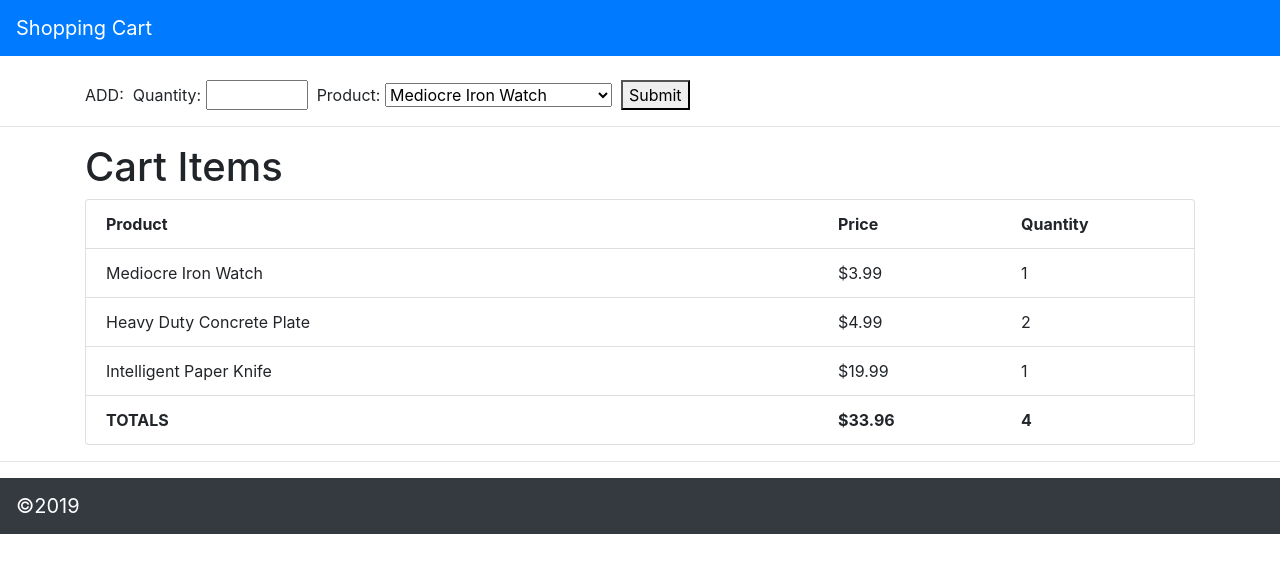
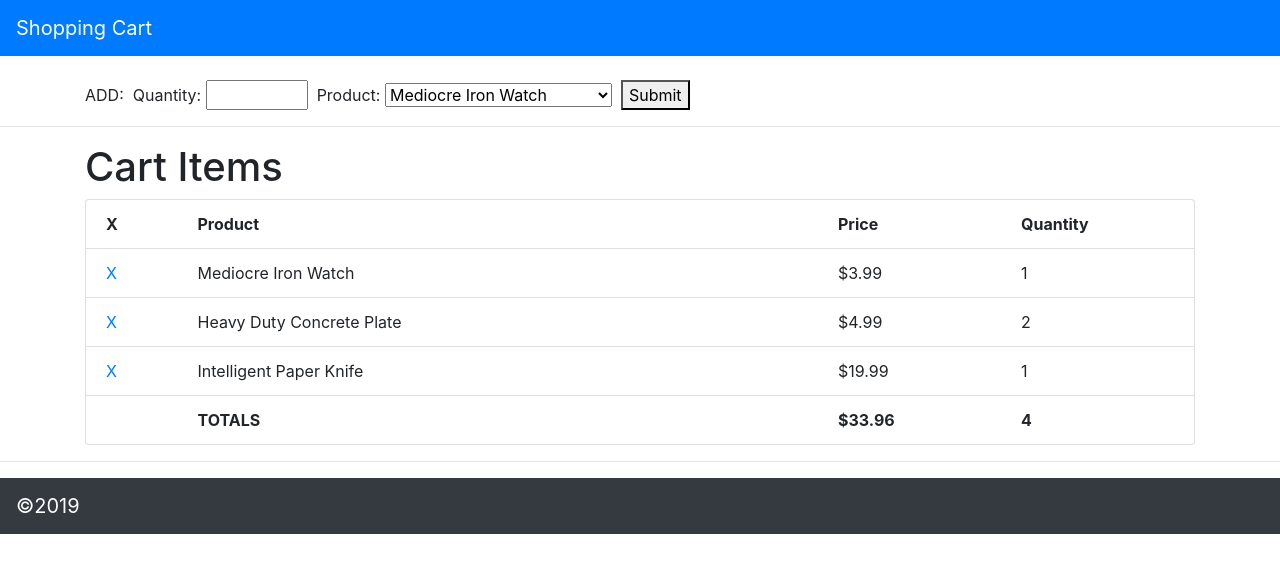
Before and after one commit to edphelps/shopping-cart2, a React (Create React App) app: page / in a window 1280 px wide. Shown: the top 572 px of the page. Built offline with nearby package versions, Linux system fonts and the light colour scheme.

Commit message:
added delete functionality

```diff
--- a/src/App.js
+++ b/src/App.js
@@ -37,10 +37,21 @@ function formatDollars(cents) {
 /* ********************************************
 *  Row display of a cart item
 *********************************************** */
-const CartItem = ({ item }) => (
+const CartItem = ({ item, removeItemCB }) => (
   <div className="list-group-item">
     <div className="row">
-      <div className="col-md-8">{item.product.name}</div>
+      <div className="col-md-1">
+        <a
+          onClick={(e) => {
+            e.preventDefault();
+            removeItemCB(item.id);
+          }}
+          href="#"
+        >
+          X
+        </a>
+      </div>
+      <div className="col-md-7">{item.product.name}</div>
       <div className="col-md-2">{formatDollars(item.product.priceInCents)}</div>
       <div className="col-md-2">{item.quantity}</div>
     </div>
@@ -48,6 +59,7 @@ const CartItem = ({ item }) => (
 );
 CartItem.propTypes = {
   item: PropTypes.objectOf(PropTypes.object).isRequired,
+  removeItemCB: PropTypes.func.isRequired,
 };
 
 /* ********************************************
@@ -56,7 +68,8 @@ CartItem.propTypes = {
 const CartTotalRow = ({ items }) => (
   <div className="list-group-item">
     <div className="row">
-      <div className="col-md-8"><b>TOTALS</b></div>
+      <div className="col-md-1"></div>
+      <div className="col-md-7"><b>TOTALS</b></div>
       <div className="col-md-2"><b>{formatDollars(items.reduce((a, c) => a + c.product.priceInCents * c.quantity, 0))}</b></div>
       <div className="col-md-2"><b>{items.reduce((a, c) => a + c.quantity, 0)}</b></div>
     </div>
@@ -69,24 +82,26 @@ CartTotalRow.propTypes = {
 /* ********************************************
 *  Table display of all items in cart
 *********************************************** */
-const CartItems = ({ items }) => (
+const CartItems = ({ items, removeItemCB }) => (
   <div className="container">
     <h1>Cart Items</h1>
     <div className="list-group">
       <div className="list-group-item">
         <div className="row">
-          <div className="col-md-8"><b>Product</b></div>
+          <div className="col-md-1"><b>X</b></div>
+          <div className="col-md-7"><b>Product</b></div>
           <div className="col-md-2"><b>Price</b></div>
           <div className="col-md-2"><b>Quantity</b></div>
         </div>
       </div>
-      { items.map(item => <CartItem key={item.id} item={item} />) }
+      { items.map(item => <CartItem key={item.id} item={item} removeItemCB={removeItemCB} />) }
       <CartTotalRow items={items} />
     </div>
   </div>
 );
 CartItems.propTypes = {
   items: PropTypes.arrayOf(PropTypes.object).isRequired,
+  removeItemCB: PropTypes.func.isRequired,
 };
 
 /* ********************************************
@@ -115,6 +130,9 @@ const AddItemForm = ({ products, addItemCB }) => {
 
     // CB sent by parent to get the date back from the form
     addItemCB(newItem);
+
+    // clear the form
+    e.target.reset();
   };
 
   /* ************************
@@ -188,6 +206,19 @@ class App extends Component {
   }
 
   /* ********************************************
+  *  Callback used by the cart list to delete an item
+  *********************************************** */
+  removeFromCart = (id) => {
+    this.setState(prevState => ({
+      cartItemsList: prevState.cartItemsList.filter(item => item.id !== id),
+    }));
+
+    // console.log('---------');
+    // console.log('cartItemsList: ', this.state.cartItemsList);
+    // console.log('---------');
+  }
+
+  /* ********************************************
   *  render()
   *********************************************** */
   render() {
@@ -201,7 +232,7 @@ class App extends Component {
         <AddItemForm products={products} addItemCB={this.addToCart} />
         <hr />
 
-        <CartItems items={cartItemsList} />
+        <CartItems items={cartItemsList} removeItemCB={this.removeFromCart} />
         <hr />
 
         <Foot year={2019} />
```
